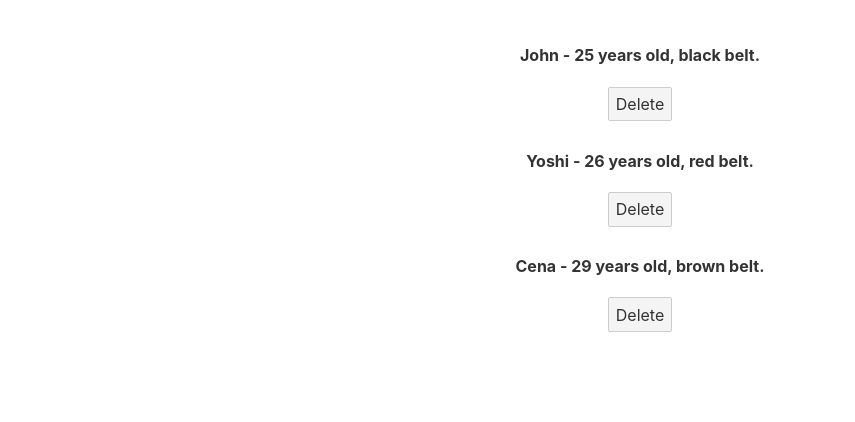
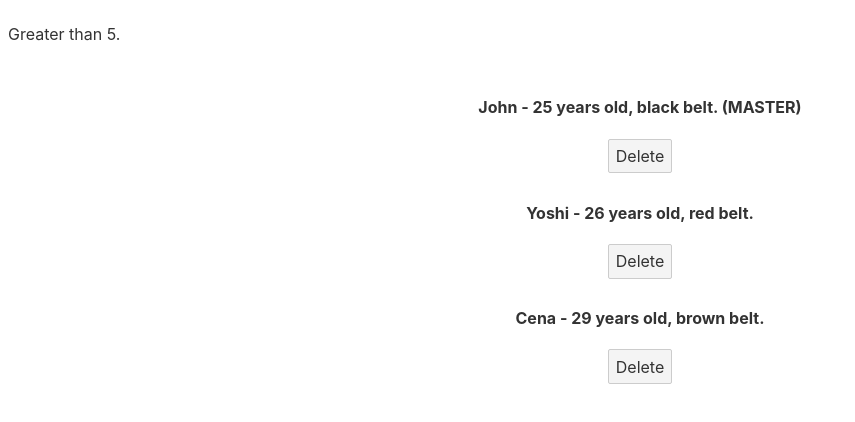
Before and after one commit to imPavan17/svelte, a Svelte app: page / in a window 1280 px wide. Shown: the top 422 px of the page, without its empty margins (0-855 px from the left). Built offline with nearby package versions, Linux system fonts and the light colour scheme.

Commit message:
conditionally rendering text

```diff
--- a/src/App.svelte
+++ b/src/App.svelte
@@ -2,8 +2,10 @@
 	import ReactiveValues from './concepts/ReactiveValues.svelte';
 	import Loops from './concepts/Loops.svelte';
 	import InlineEventHandlers from './concepts/InlineEventHandlers.svelte';
+	import Conditionals from './concepts/Conditionals.svelte';
 </script>
 
 <!-- <ReactiveValues /> -->
 <!-- <Loops /> -->
-<InlineEventHandlers />
+<!-- <InlineEventHandlers /> -->
+<Conditionals />
--- /dev/null
+++ b/src/concepts/Conditionals.svelte
@@ -0,0 +1,52 @@
+<script>
+	let people = [
+		{ name: "John", age: 25, id: 1, beltColor: 'black' },
+		{ name: "Yoshi", age: 26, id: 2, beltColor: 'red' },
+		{ name: "Cena", age: 29, id: 3, beltColor: 'brown' }
+	];
+	const handleClick = (id) => {
+		// We should reassign to update in the FE.
+		people = people.filter(person => person.id !== id);
+	}
+
+    let num = 6;
+</script>
+
+{#if num > 20}
+    <p>Greater than 20.</p>
+{:else if num > 5}
+    <p>Greater than 5.</p>
+{:else}
+    <p>Not greater than 5.</p>
+{/if}
+
+<main>
+	<!-- key is passed inside () -->
+	{#each people as person (person.id)}
+		<div>
+			<h4>
+                {person.name} - {person.age} years old, {person.beltColor} belt.
+                {#if person.beltColor === 'black'}
+                    <strong>(MASTER)</strong>
+                {/if}
+            </h4>
+			<button on:click={() => handleClick(person.id)}>Delete</button>
+		</div>
+		{:else}
+		<p>There are no people..</p>
+	{/each}
+</main>
+
+<style>
+	main {
+		text-align: center;
+		padding: 1em;
+		max-width: 240px;
+		margin: 0 auto;
+	}
+	@media (min-width: 640px) {
+		main {
+			max-width: none;
+		}
+	}
+</style>
```
